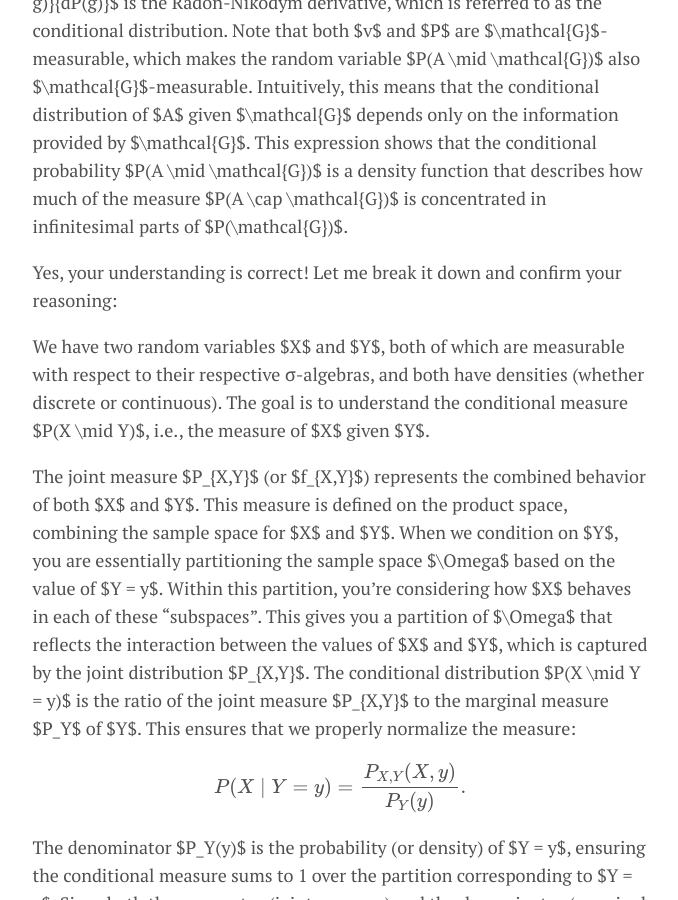
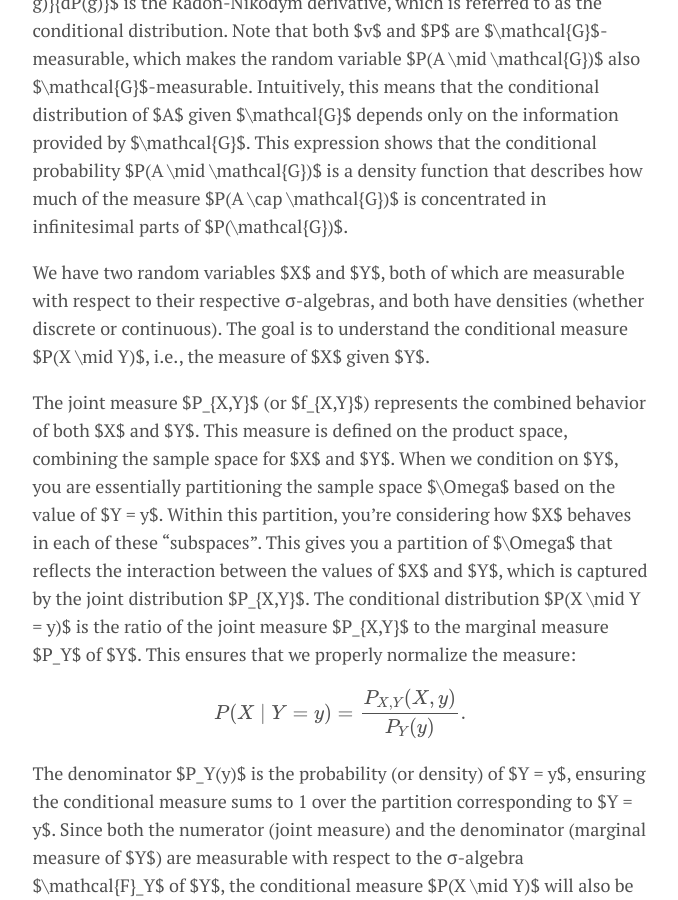
Before and after one commit to catty-halsey/catty-halsey.github.io, a Jekyll site: the page built from _posts/2024-11-19-How to understand the term "conditional" ?.md, in a window 1280 px wide and 900 px high, scrolled down 1455 px. Shown: the whole window, without its empty margins (300-978 px from the left). Built offline with Jekyll 4.4.1, drawn with Linux system fonts in a browser that asks for light colours; formulas are drawn with MathJax 3.

Commit message:
Update 2024-11-19-How to understand the term "conditional" ?.md

```diff
--- a/_posts/2024-11-19-How to understand the term "conditional" ?.md
+++ b/_posts/2024-11-19-How to understand the term "conditional" ?.md
@@ -22,8 +22,6 @@ v(g) = P(A \cap g) = \int_{g} f(\omega) \, dP(\omega)
 $$
 
 for every $g \in \mathcal{G}$, and $f = \frac{dv(g)}{dP(g)} = \frac{dP(A \cap g)}{dP(g)}$ is the Radon-Nikodym derivative, which is referred to as the conditional distribution. Note that both $v$ and $P$ are $\mathcal{G}$-measurable, which makes the random variable $P(A \mid \mathcal{G})$ also $\mathcal{G}$-measurable. Intuitively, this means that the conditional distribution of $A$ given $\mathcal{G}$ depends only on the information provided by $\mathcal{G}$. This expression shows that the conditional probability $P(A \mid \mathcal{G})$ is a density function that describes how much of the measure $P(A \cap \mathcal{G})$ is concentrated in infinitesimal parts of $P(\mathcal{G})$.
-
-Yes, your understanding is correct! Let me break it down and confirm your reasoning:
 
 
 We have two random variables $X$ and $Y$, both of which are measurable with respect to their respective σ-algebras, and both have densities (whether discrete or continuous). The goal is to understand the conditional measure $P(X \mid Y)$, i.e., the measure of $X$ given $Y$.
```
